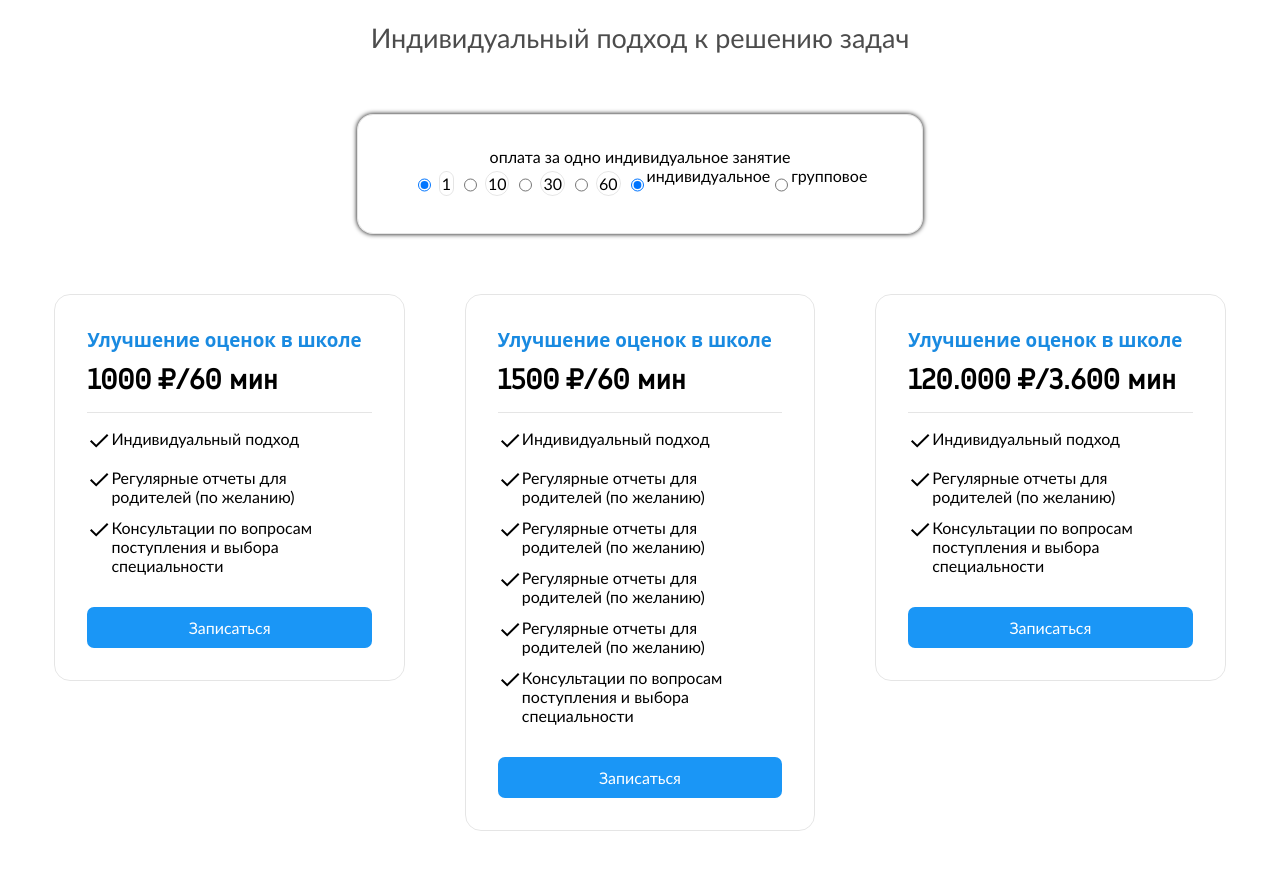
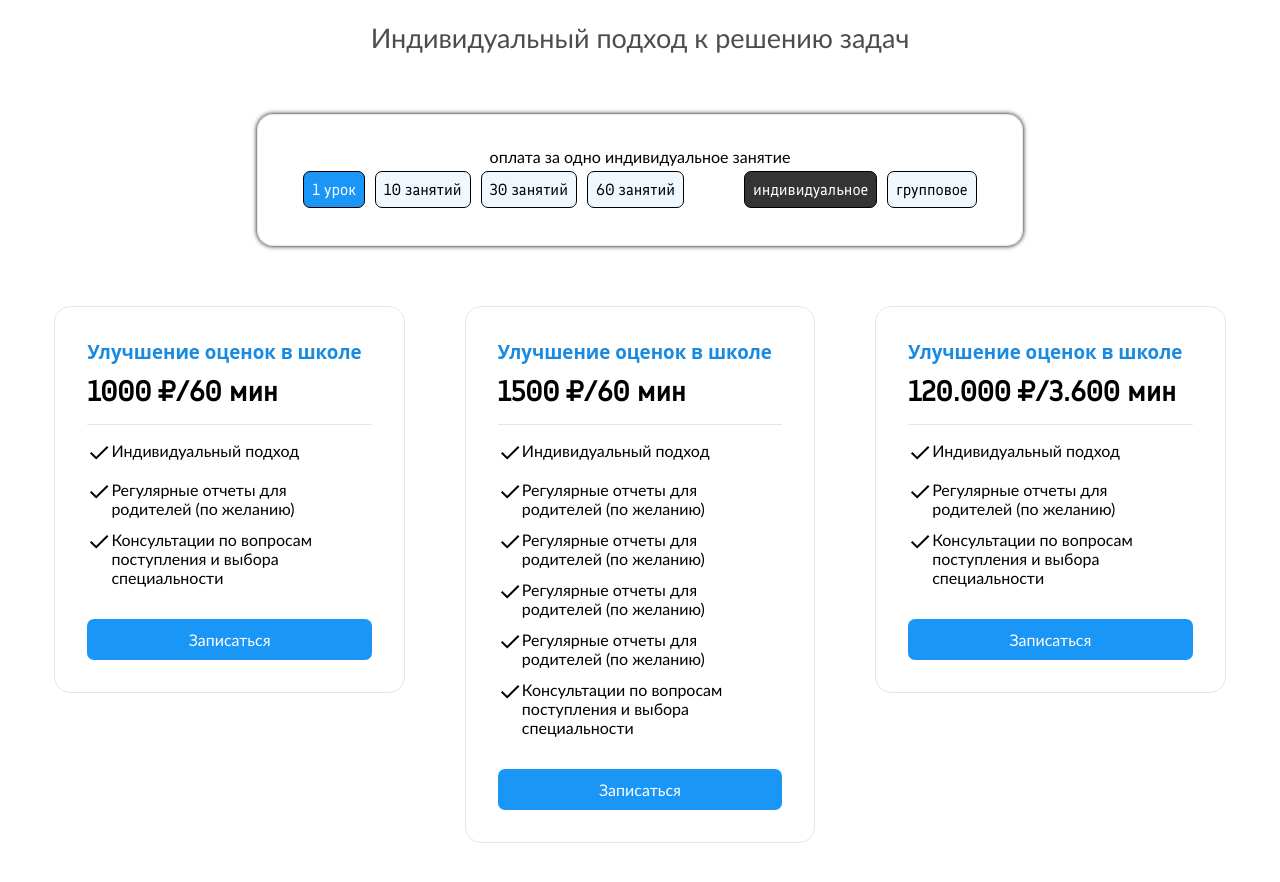
Before and after one commit to andreyka101/business-card_V2, a website built with Vite: page index.html in a window 1280 px wide. Shown: the part 1935-2817 px from the top of the page. Built offline with nearby package versions, Linux system fonts and the light colour scheme.

Commit message:
grrgrgrg

```diff
--- a/index.html
+++ b/index.html
@@ -150,19 +150,19 @@
       <div id="radioBox">
         <div id="pack">
             <input type="radio" id="quantity1" data-pack="1" name="pack" checked>
-            <label class="inputPack" for="quantity1">1</label>
+            <label class="inputPack" for="quantity1">1 урок</label>
             <input type="radio" id="quantity10" data-pack="10" name="pack">
-            <label class="inputPack" for="quantity10">10</label>
+            <label class="inputPack" for="quantity10">10 занятий</label>
             <input type="radio" id="quantity30" data-pack="30" name="pack">
-            <label class="inputPack" for="quantity30">30</label>
+            <label class="inputPack" for="quantity30">30 занятий</label>
             <input type="radio" id="quantity60" data-pack="60" name="pack">
-            <label class="inputPack" for="quantity60">60</label>
+            <label class="inputPack" for="quantity60">60 занятий</label>
           </div>
         <div id="lesson">
             <input type="radio" id="individual" name="lesson" checked>
-            <label for="individual">индивидуальное</label>
+            <label class="inputLesson" for="individual">индивидуальное</label>
             <input type="radio" id="group" name="lesson">
-            <label for="group">групповое</label>
+            <label class="inputLesson" for="group">групповое</label>
         </div>
       </div>
     </div>
--- a/src/main.ts
+++ b/src/main.ts
@@ -2,23 +2,50 @@ import './style.scss'
 
 
 const radioPack = document.querySelector("#settings #radioBox #pack") as HTMLDivElement
-const radioPackALL = document.querySelectorAll("#settings #radioBox #pack label") as any
+const lessonPayment = document.querySelectorAll("#rates #cards .priceList .price h4") as Record<number, HTMLElement>
 const radioLesson = document.querySelector("#settings #radioBox #lesson") as HTMLDivElement
 
-radioPack?.addEventListener('click',(e)=>{
+
+radioPack?.addEventListener('click', (e) => {
     let target = e.target as HTMLElement
     if (target.className != "inputPack") return
-    // console.log(target)
-    // radioPack.style.color = "black"
-    // console.log("============")
-    let tergN = target.parentNode?.childNodes[1] as HTMLInputElement
-    // console.log(tergN.dataset.pack)
-    for(let i of radioPackALL){
-        i.style.color = "black"
-        console.log(i)
+
+    let previousElement = target.previousSibling as any
+    previousElement = previousElement.previousSibling as HTMLInputElement
+    console.log(previousElement.dataset.pack)
+
+    console.log(lessonPayment);
+    //LINK - спросить
+    // for(let i in lessonPayment){
+    //     console.log(i);
+    // }
+    //LINK - спросить
+    for (let i of lessonPayment) {
+        let lessonPaymentTEXT = i.textContent.trim()
+        console.log(lessonPaymentTEXT);
+        let price = ""
+        let time = ""
+        let border = true
+        for(let index in lessonPaymentTEXT){
+            if (lessonPaymentTEXT[index] == " ") border = false
+            if (border){
+                price += lessonPaymentTEXT[index]
+            }
+            // console.log(index);
+
+        }
+        console.log(price);
+
     }
-    target.style.color = "red"
 })
-radioLesson?.addEventListener('click',()=>{
-    alert("radioLesson")
+
+radioLesson?.addEventListener('click', (e) => {
+    let target = e.target as HTMLElement
+    if (target.className != "inputLesson") return
+
+    let previousElement = target.previousSibling as any
+    previousElement = previousElement.previousSibling as HTMLInputElement
+    console.log(previousElement.id)
+
+
 })
--- a/src/style.scss
+++ b/src/style.scss
@@ -177,26 +177,54 @@ header {
     display: flex;
     flex-direction: column;
     align-items: center;
-    width: 500px;
+    width: 700px;
     padding: 32px;
     border-radius: 16px;
     border: #0000001a 1px solid;
     margin: 30px auto;
     box-shadow: 0px 0px 5px #000000;
-    #radioBox{
+
+    span{
+
+    }
+
+    #radioBox {
       display: flex;
-      #pack{
+
+      // label для pack и lasson
+      label{
+        user-select:none;
+        color: #000;
+        font-family: "Finlandica";
+        padding: 8px;
+        border-radius: 7px;
+        border: #000000 1px solid;
+        margin: 5px;
+        background-color: aliceblue;
+      }
+      input{
+        display: none;
+      }
+
+      #pack {
         display: flex;
-        label{
-          padding: 2px;
-    border-radius: 16px;
-    border: #0000001a 1px solid;
-    margin: 5px;
+
+        input:checked + label {
+          color: rgb(255, 255, 255);
+          background-color: #1a96f6;
+          // background-color: rgb(52, 52, 52);
         }
       }
-      #lesson{
+
+      #lesson {
         display: flex;
+        margin-left: 50px;
 
+        input:checked + label {
+          color: rgb(255, 255, 255);
+          // background-color: #1a96f6;
+          background-color: rgb(52, 52, 52);
+        }
       }
     }
   }
```
